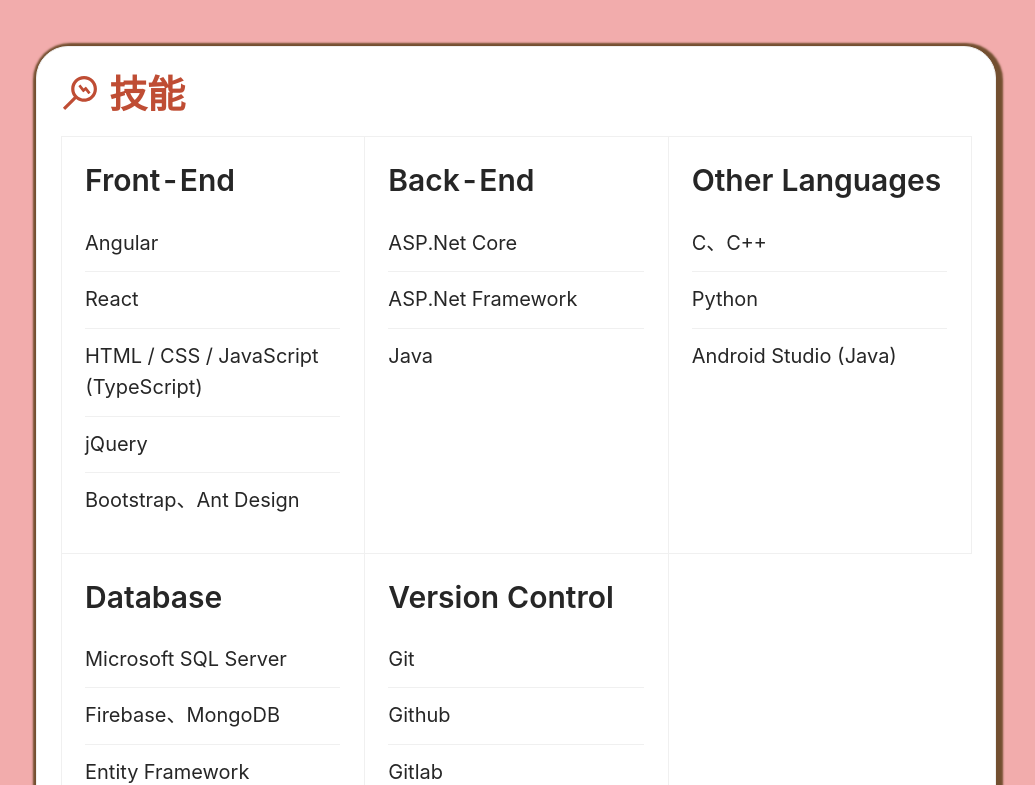
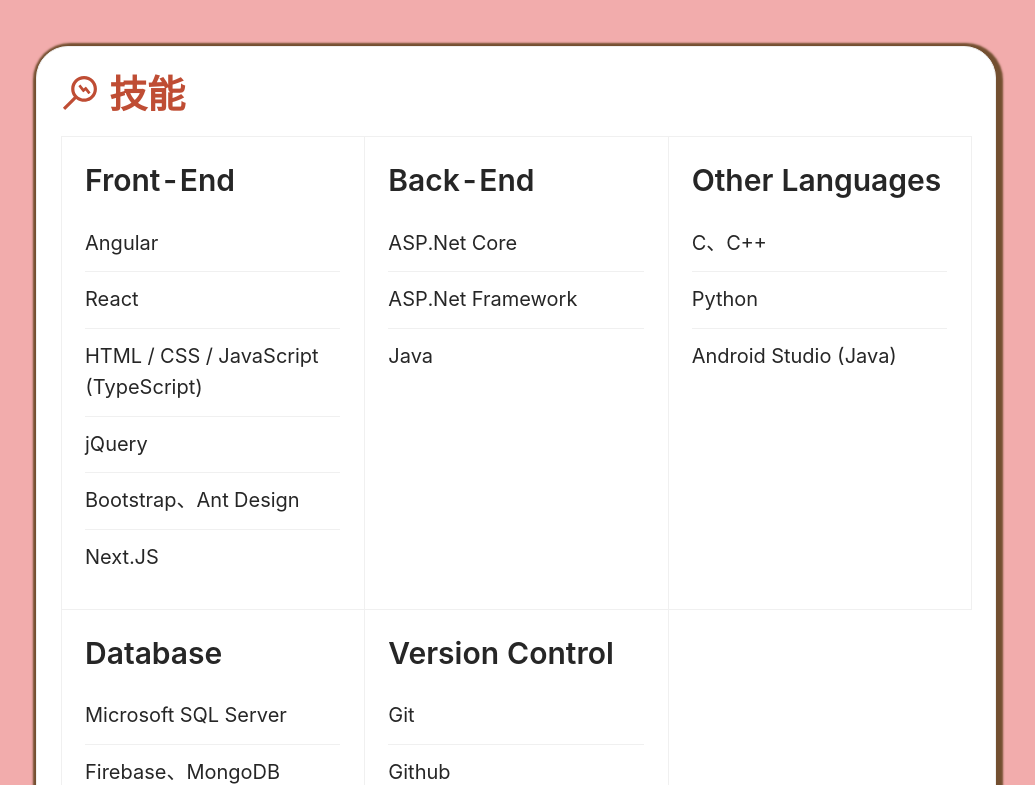
Before and after one commit to jenny86520/aka-world, a Next.js app: page /about in a window 1280 px wide. Shown: the part 662-1447 px from the top of the page, without its empty margins (124-1159 px from the left). Built offline with nearby package versions, Linux system fonts and the light colour scheme.

Commit message:
Add 'Next.JS' into skill on page 'about'

```diff
--- a/pages/about.tsx
+++ b/pages/about.tsx
@@ -176,6 +176,7 @@
                     <List.Item>HTML / CSS / JavaScript (TypeScript)</List.Item>
                     <List.Item>jQuery</List.Item>
                     <List.Item>Bootstrap、Ant Design</List.Item>
+                    <List.Item>Next.JS</List.Item>
                   </List>
                 </Card.Grid>
                 <Card.Grid className="ant-col-24 ant-col-lg-8">
```
